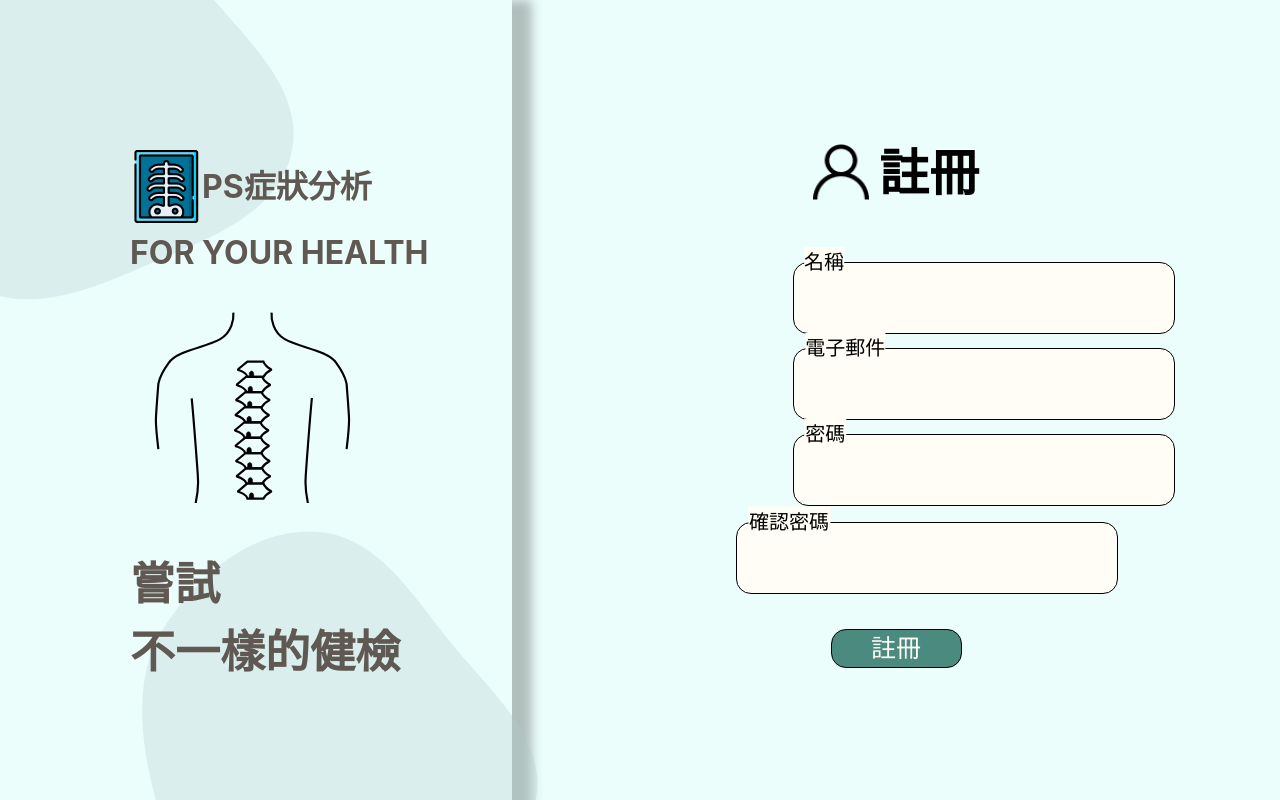
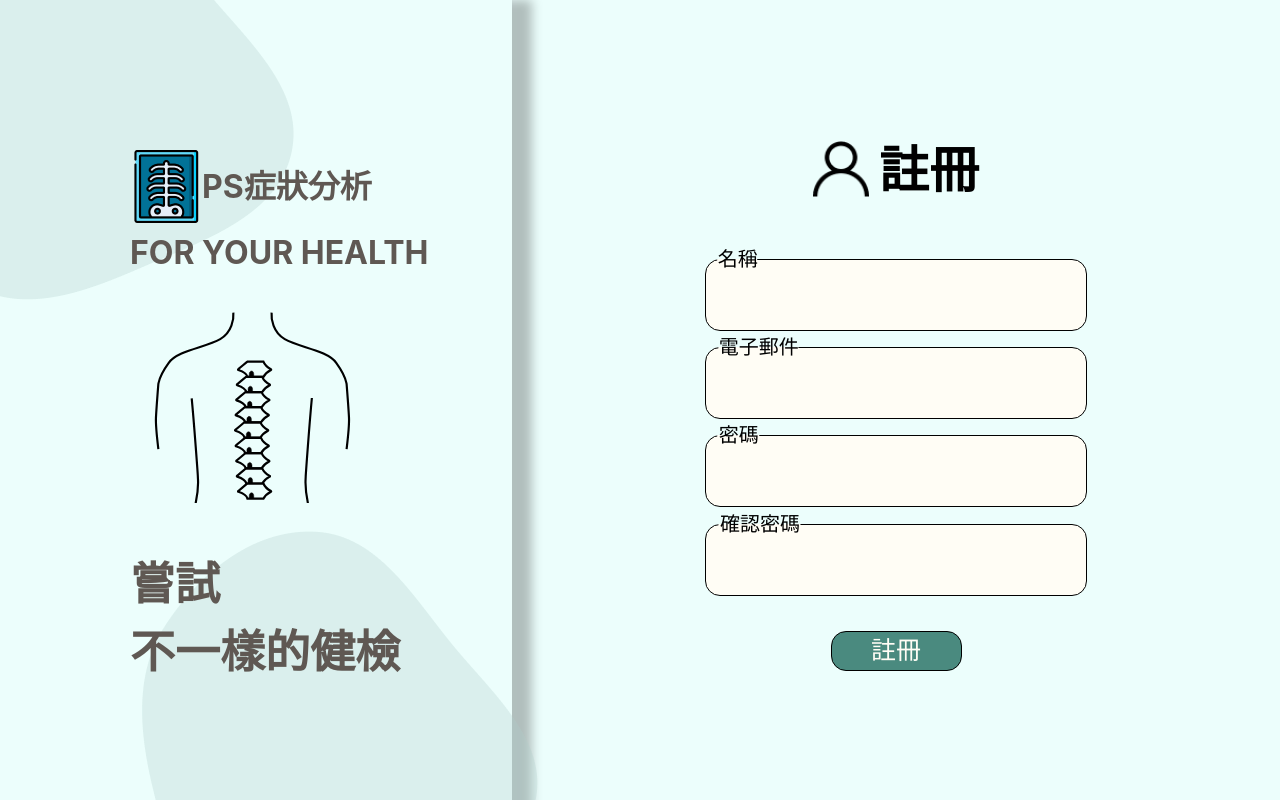
Before and after one commit to jiweihong0/ps_predict, a React (Vite) app: page /signin in a window 1280 px wide. Built offline with nearby package versions, Linux system fonts and the light colour scheme.

Commit message:
fix: css

```diff
--- a/index.html
+++ b/index.html
@@ -4,7 +4,7 @@
     <meta charset="UTF-8" />
     <link rel="icon" type="image/svg+xml" href="/vite.svg" />
     <meta name="viewport" content="width=device-width, initial-scale=1.0" />
-    <title>Vite + React</title>
+    <title>P.S.姿態整復分析系統</title>
   </head>
   <body>
     <div id="root"></div>
--- a/src/components/header/Header.jsx
+++ b/src/components/header/Header.jsx
@@ -32,9 +32,9 @@ export default function Header() {
                         <div className='header_links'>
 
                             <Link className='link' to="/spine">骨盆偵測</Link>
+                            <Link className='link' to="/pelvis">脊椎偵測</Link>
                             <Link className='link' to="/">檢測紀錄</Link>
-                            <Link className='link' to="/Rehabilitation">復健動作</Link>
-                            <Link to="/pelvis">脊椎偵測</Link>
+                            <Link to="/Rehabilitation">復健動作</Link>
                         </div>
                         <div className='userinfo'>
                             <img src={man} alt="no image" />
--- a/src/components/header/header.css
+++ b/src/components/header/header.css
@@ -28,8 +28,7 @@
     width: 20%;
     text-decoration: none;
     color: black;
-    font-size: 30px;
-    font-weight: 500;
+    font-size: 25px;
     display: contents;
     justify-content: space-between;
     white-space: nowrap;
@@ -38,7 +37,7 @@
 .header__logo{
     display: flex;
     flex-direction: row;
-    width: 25%;
+    width: 18%;
     position: relative;
 }
 
@@ -64,9 +63,13 @@
 .userinfo{
     display: inline-flex;
     margin-right: 3%;
+    max-width: 150px;
+    max-height: 50px;
+    height: 100%;
+    width: 100%;
 }
 .userinfo>div{
-    margin-top: 6%;
+    margin-top: 9%;
     margin-left: 4%;
 }
 .userinfo>button{
--- a/src/components/login/LoginInput.css
+++ b/src/components/login/LoginInput.css
@@ -1,8 +1,8 @@
-
-
 .frame-5 {
-    height: 439px;
-    width: 382px;
+  height: 100%;
+  width: 100%;
+  max-height: 439px;
+  max-width: 382px;
   position: relative;
   display: flex;
   flex-direction: column;
@@ -13,6 +13,7 @@
   height: 100%;
   width: 100%;
 }
+
 .text-1 {
   text-align: left;
   vertical-align: top;
@@ -21,10 +22,12 @@
   line-height: auto;
   color: #000000;
 }
+
 .img-2 {
   height: 53px;
   width: 53px;
 }
+
 .button-login {
   text-align: center;
   vertical-align: top;
@@ -39,6 +42,7 @@
   border: 0.0625rem solid #000000;
 
 }
+
 .rectangle-2-9 {
   border-radius: 0.9375rem;
   height: 72px;
@@ -48,6 +52,7 @@
   padding: 10px;
   margin-bottom: 17px;
 }
+
 .rectangle-3-0 {
 
   height: 18px;
@@ -57,6 +62,7 @@
   top: 100px;
   left: 25px;
 }
+
 .text-4 {
   text-align: center;
   vertical-align: top;
@@ -65,11 +71,12 @@
   line-height: auto;
   color: #000000;
   left: 3%;
-    background-color: #ecf9ff;
+  background:linear-gradient(180deg, rgb(255 231 204 / .2) 50%,  #ecf9ff 50%);
   transform: translate(3%, -50%);
   z-index: 2;
   position: absolute;
 }
+
 .text-5 {
   text-align: left;
   vertical-align: top;
@@ -77,12 +84,13 @@
   font-family: Inter;
   line-height: auto;
   color: #000000;
-    background-color: #ecf9ff;
+  background:linear-gradient(180deg, rgb(255 231 204 / .2) 50%,  #ecf9ff 50%);
   left: 3%;
   transform: translate(3%, -50%);
   z-index: 2;
   position: absolute;
 }
+
 .rectangle-1-7 {
   border-radius: 0.9375rem;
   height: 72px;
@@ -92,31 +100,34 @@
   padding: 10px;
 }
 
-  .frame-title{
+.frame-title {
   display: flex;
   justify-content: center;
   align-items: center;
   margin-bottom: 50px;
 }
-  .password-frame{
+
+.password-frame {
   position: relative;
-    width: 25vw;
+  width: 100%;
   height: 10vh;
   margin-bottom: 35px;
-    margin-left: 30%;
 }
-.email-frame{
+
+.email-frame {
   position: relative;
-    width: 25vw;
+  width: 100%;
   height: 10vh;
-    margin-bottom: 6px;
-    margin-left: 30%;
+  margin-bottom: 2%;
+  /* margin-left: 30%; */
 }
-.imgman{
+
+.imgman {
   height: 56px;
   width: 56px;
 }
-.title-word{
+
+.title-word {
   margin-top: 5px;
   font-size: 50px;
   font-family: Sen;
--- a/src/components/signin/SigninInput.css
+++ b/src/components/signin/SigninInput.css
@@ -61,8 +61,7 @@
     padding: 1px;
     color: #000000;
     left: 3%;
-    background-color: #FFFDF5;
-
+    background:linear-gradient(180deg, #ECFEFC 50%,  #FFFDF5 50%);
     transform: translate(3%, -50%);
     z-index: 2;
     position: absolute;
@@ -75,7 +74,7 @@
     font-family: Inter;
     line-height: auto;
     color: #000000;
-    background-color: #FFFDF5;
+    background:linear-gradient(180deg, #ECFEFC 50%,  #FFFDF5 50%);
     left: 3%;
     transform: translate(3%, -50%);
     z-index: 2;
@@ -98,7 +97,7 @@
   }
   .password-frame-signin{
     position: relative;
-    width: 25vw;
+
     height: 10vh;
     margin-bottom: 35px;
     margin-top: 10px;
```
Lines whose indentation alone changed are shown as unchanged.
